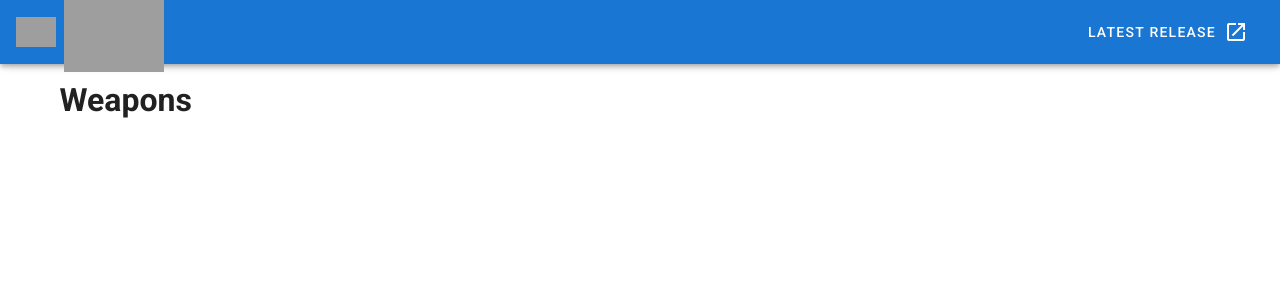
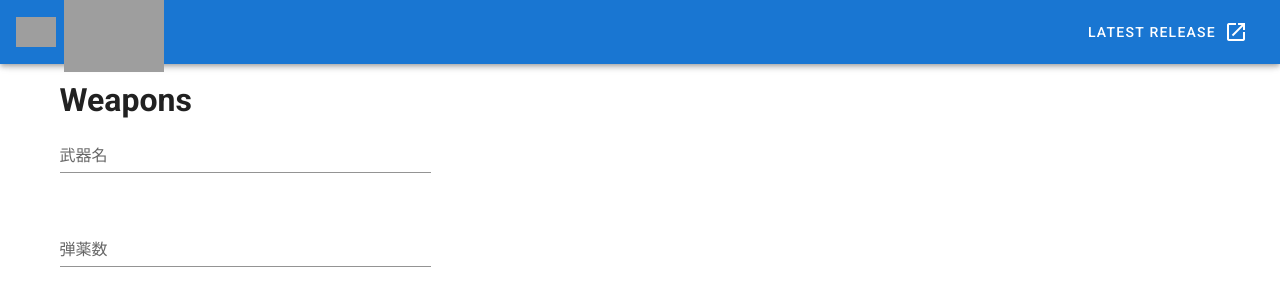
Before and after one commit to BlueSheep2804/r5rtool, a Vue app: page / in a window 1280 px wide. Shown: the top 306 px of the page. Built offline with nearby package versions, Linux system fonts and the light colour scheme; grey boxes are pictures that could not be loaded.

Commit message:
[ADD]基本的なテキストフィールドを追加

```diff
--- a/src/views/Weapons.vue
+++ b/src/views/Weapons.vue
@@ -1,6 +1,28 @@
 <template>
   <v-container>
     <h1>Weapons</h1>
+    <v-row>
+      <v-col
+        cols="12"
+        sm="4"
+      >
+        <v-text-field
+          label="武器名"
+          placeholder="例: R-99"
+        ></v-text-field>
+      </v-col>
+    </v-row>
+    <v-row>
+      <v-col
+        cols="12"
+        sm="4"
+      >
+        <v-text-field
+          label="弾薬数"
+          type="number"
+        ></v-text-field>
+      </v-col>
+    </v-row>
   </v-container>
 </template>
 
```
